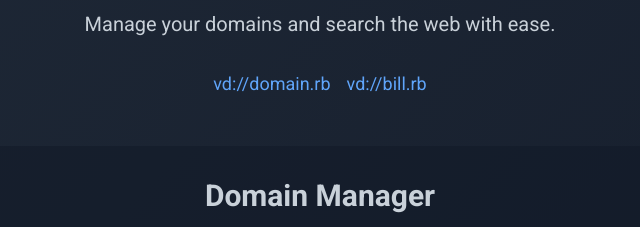
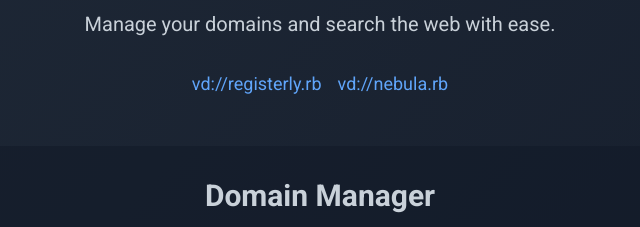
Before and after one commit to kleeedolinux/voidwebhome, a plain HTML site: page index.html in a window 1280 px wide. Shown: the part 142-369 px from the top of the page, 320-960 px from the left. Drawn offline with nearby package versions, Linux system fonts and the light colour scheme.

Commit message:
Update index.html

```diff
--- a/index.html
+++ b/index.html
@@ -43,8 +43,8 @@
         <h1 class="text-5xl font-bold mb-6 transgender-flag">Welcome to VoidWeb</h1>
         <p class="text-xl mb-8">Manage your domains and search the web with ease.</p>
         <div class="flex justify-center space-x-4 mb-12">
-            <a class="text-lg text-blue-400 hover:text-blue-600 link-hover">vd://domain.rb</a>
-            <a class="text-lg text-blue-400 hover:text-blue-600 link-hover">vd://bill.rb</a>
+            <a class="text-lg text-blue-400 hover:text-blue-600 link-hover">vd://registerly.rb</a>
+            <a class="text-lg text-blue-400 hover:text-blue-600 ">vd://nebula.rb</a>
         </div>
         <div class="bg-gray-900 bg-opacity-50 p-8 rounded-lg shadow-lg mb-12 card">
             <h2 class="text-3xl font-semibold mb-4">Domain Manager</h2>
```
